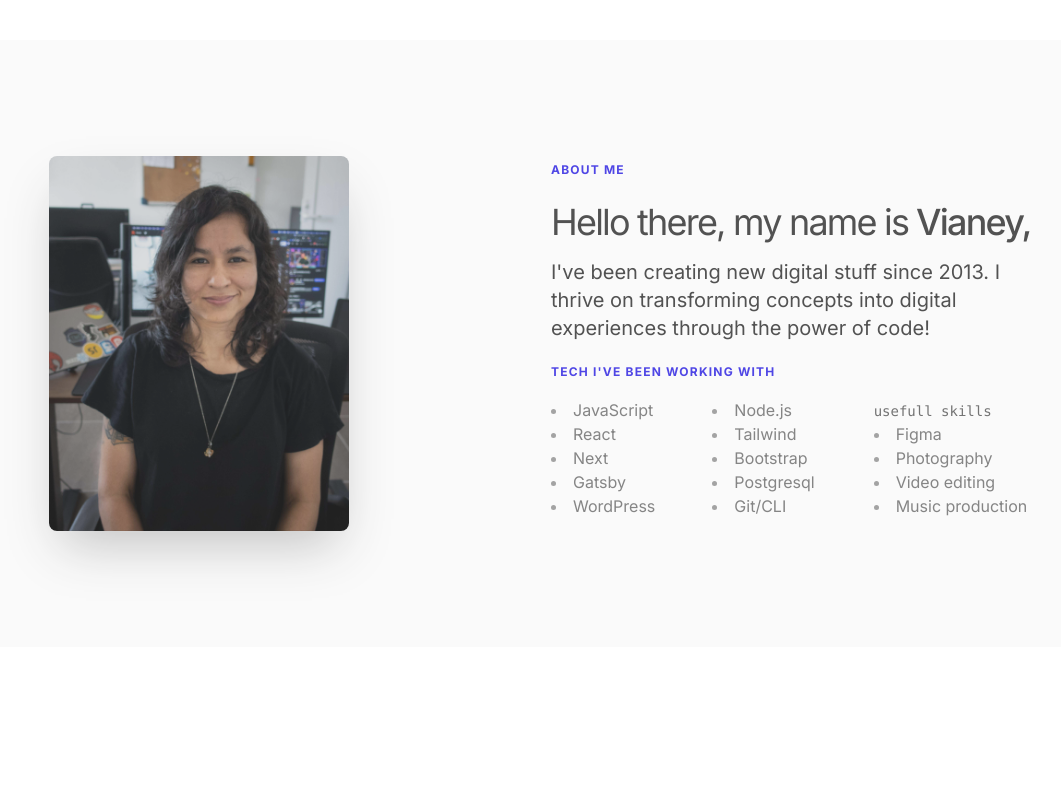
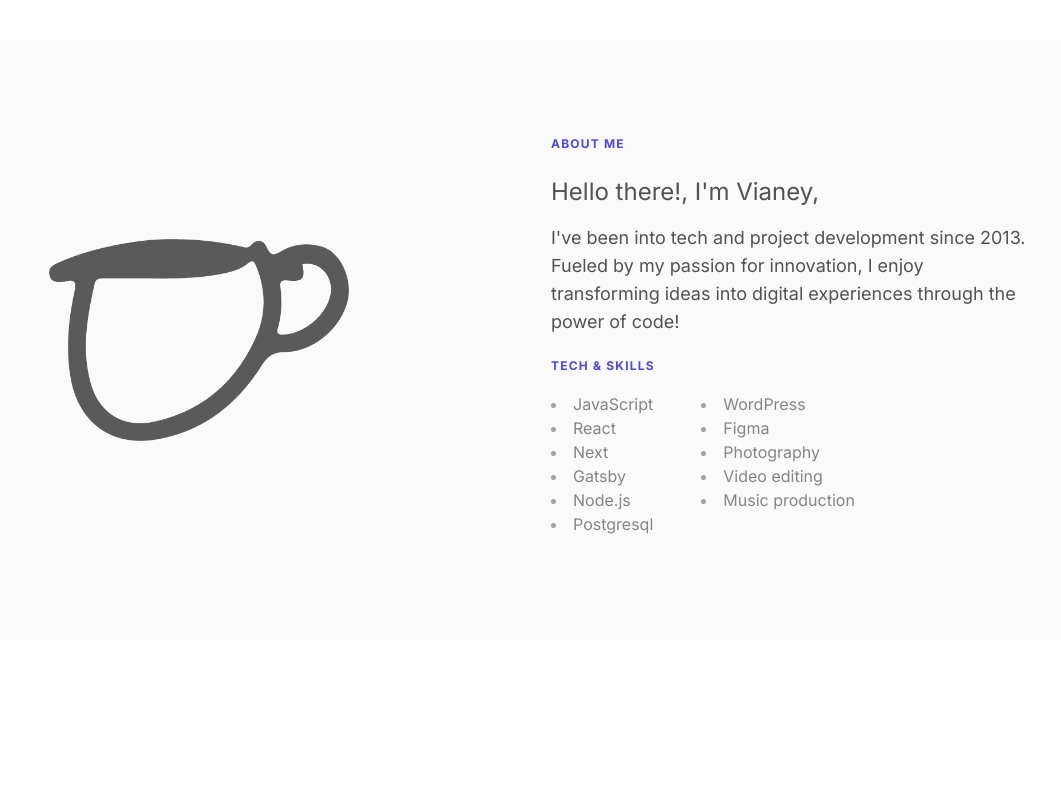
Before and after one commit to vianydev/vianydev.github.io, a Next.js app: page / in a window 1280 px wide. Shown: the part 760-1560 px from the top of the page, without its empty margins (153-1214 px from the left). Built offline with nearby package versions, Linux system fonts and the light colour scheme.

Commit message:
fix grammar in about me and contact

```diff
--- a/src/components/about-me.js
+++ b/src/components/about-me.js
@@ -5,77 +5,57 @@ const AboutMe = () => {
   return (
     <section id="about">
       <div className="px-4 py-12 mx-auto max-w-7xl sm:px-6 md:px-12 lg:px-24 lg:py-24 bg-neutral-50">
-        <div className="flex flex-wrap justify-center mx-auto max-w-7xl">
+        <div className="flex flex-wrap justify-center items-center mx-auto max-w-7xl">
           <div className="w-full lg:max-w-lg lg:w-1/2 rounded-xl">
-            <div className="flex flex-col">
+            <div className="">
               <div className="relative w-full max-w-lg my-5 mx-auto">
                 <div className="relative">
                   <Image
-                    className="object-cover object-center mx-auto rounded-lg shadow-2xl filter contrast-75"
-                    src="/image/profile-3.jpg"
-                    // src="/image/profile-2.png"
-                    // src="/image/profile-picture.jpg"
+                    className="object-cover object-center mx-auto rounded-lg filter contrast-75"
+                    // src="/image/profile-3.jpg"
+                    src="/image/vianey-icon1.png"
                     placeholder='empty'
                     priority={true}
                     width={300}
                     height={300}
-                    alt="About me picture"
+                    alt="cup logo picture"
                   />
 
                 </div>
               </div>
-              {/* Download CV button */}
-              {/* <div className="my-5">
-                <div className="flex flex-col sm:flex-row justify-start m-0">
-                  <ButtonBox
-                    className="mx-0"
-                    setTarget="_blank"
-                    url={"https://drive.google.com/file/d/1MOdAreMXOMsSV3dVfTpGkPwlO0VKdkBV/"}>
-                    Resume
-                  </ButtonBox>
-                </div>
-              </div> */}
 
             </div>
           </div>
-          <div className="flex flex-col items-start justify-center mt-12 xs:mt-0 mb-16 text-left lg:flex-grow lg:w-1/2 lg:pl-6 xl:pl-24 md:mb-0 xl:mt-0">
+          <div className="flex flex-col items-start justify-center mt-12 xs:mt-0 mb-16 text-left lg:flex-grow md:w-1/2 lg:pl-6 xl:pl-24 md:mb-0 xl:mt-0">
             <span className="mb-6 text-xs font-bold tracking-widest text-indigo-600 uppercase">
               About me
             </span>
-            <h1 className="mb-4 text-xl font-medium leading-none tracking-tighter text-neutral-600 md:text-2xl lg:text-4xl">
-              <span className="font-normal">Hello there, my name is</span> Vianey,
-              <p className="text-xl mt-4 font-normal tracking-normal"> I&#39;ve been creating new digital stuff since 2013. I thrive on transforming concepts into digital experiences through the power of code! </p>
+            <h1 className="mb-4 text-xl font-normal leading-none text-neutral-600 md:text-2xl">
+              <span className="font-normal">Hello there!, I&#39;m</span> Vianey,
+              <p className="text-lg mt-4 tracking-normal"> I&#39;ve been into tech and project development since 2013. Fueled by my passion for innovation, I enjoy transforming ideas into digital experiences through the power of code!</p>
 
             </h1>
 
             <div className="w-full">
               <span className="mb-2 text-xs font-bold tracking-widest text-indigo-600 uppercase">
-                Tech I&#39;ve been working with
+                Tech & skills
               </span>
-              <div className="grid gap-3 md:gap-1 grid-cols-2 sm:grid-cols-4 lg:grid-cols-3 w-full mx-auto text-left">
-                <div className="py-2 mt-2">
+              <div className="flex flex-wrap w-full mx-auto text-left">
+                <div className="py-2 pr-12 mt-2">
                   <ul className="marker:text-neutral-400 list-disc list-inside text-neutral-600/70">
-                    {/* <li>HTML/CSS</li> */}
                     <li>JavaScript</li>
                     <li>React</li>
                     <li>Next</li>
                     <li>Gatsby</li>
-                    <li>WordPress</li>
-                  </ul>
-                </div>
-                <div className="py-2 mt-2">
-                  <ul className="marker:text-neutral-400 list-disc list-inside text-neutral-600/70">
                     <li>Node.js</li>
-                    <li>Tailwind</li>
-                    <li>Bootstrap</li>
                     <li>Postgresql</li>
-                    <li>Git/CLI</li>
                   </ul>
                 </div>
 
+
                 <div className="py-2 mt-2">
                   <ul className="marker:text-neutral-400 list-disc list-inside text-neutral-600/70">
-                    <span className="text-neutral-500 font-mono text-sm">usefull skills</span>
+                    <li>WordPress</li>
                     <li>Figma</li>
                     <li>Photography</li>
                     <li>Video editing</li>
--- a/src/components/contact-section.js
+++ b/src/components/contact-section.js
@@ -9,9 +9,9 @@ const ContactSection = () => {
         <div className="px-6 py-10 text-center">
           <h1 className="text-3xl font-semibold  text-neutral-600 lg:text-4xl capitalize">Get in touch
           </h1>
-          {/* <p className="mt-4 mx-auto pb-8 sm:w-2/3 text-md md:text-xl text-neutral-600/80">
-            You’d like to talk? Feel free to email me.
-          </p> */}
+          <p className="mt-4 mx-auto pb-8 sm:w-2/3 text-lg text-neutral-600/80">
+            Got a project idea brewing in your mind or just want to say hello? Please, drop me an email. Looking forward to connecting!
+          </p>
           <CopyButton textToCopy='vianydev@gmail.com'>
             vianydev@gmail.com
           </CopyButton>
--- a/src/components/footer.js
+++ b/src/components/footer.js
@@ -33,7 +33,6 @@ const Footer = () => {
             <Link href='/' className="inline-flex items-center space-x-3 lg:pr-16 pr-6">
               <img className="text-center" src="/image/vianey-logo.png" width={80} alt="logo vianey text" />
             </Link>
-            <p>simple. music & coffee</p>
           </div>
         </div>
       </div>
--- a/src/components/hero.js
+++ b/src/components/hero.js
@@ -15,7 +15,7 @@ const Hero = () => {
         </h1>
 
         <p className="max-w-2xl mx-auto mt-6 text-xl text-center tracking-wide text-neutral-600/70">
-          Let&#39; s build something great, talk about tech and drink coffee
+          Let&#39; s create something great and drink coffee along the way
         </p>
 
         <div className="mt-11 mx-auto text-center text-indigo-600">
```
Also changed, not shown: public/image/vianey-icon1.png (added).
